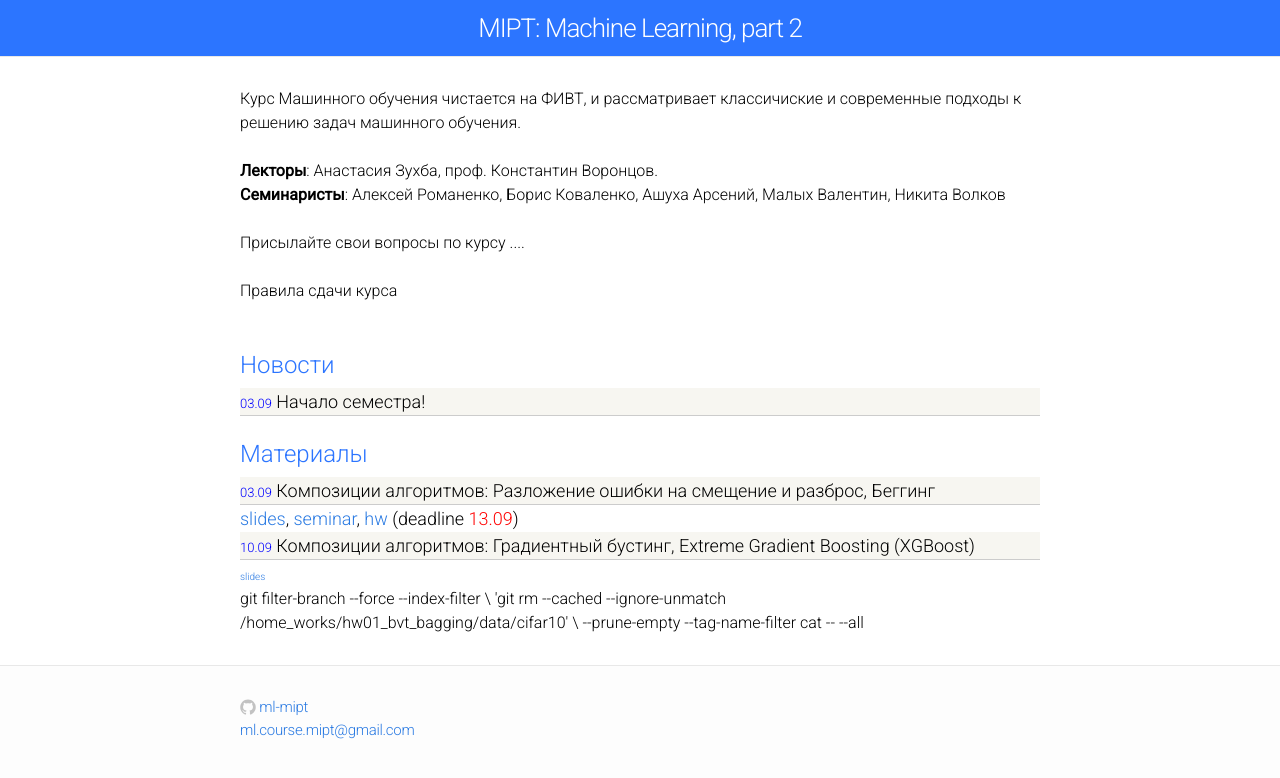
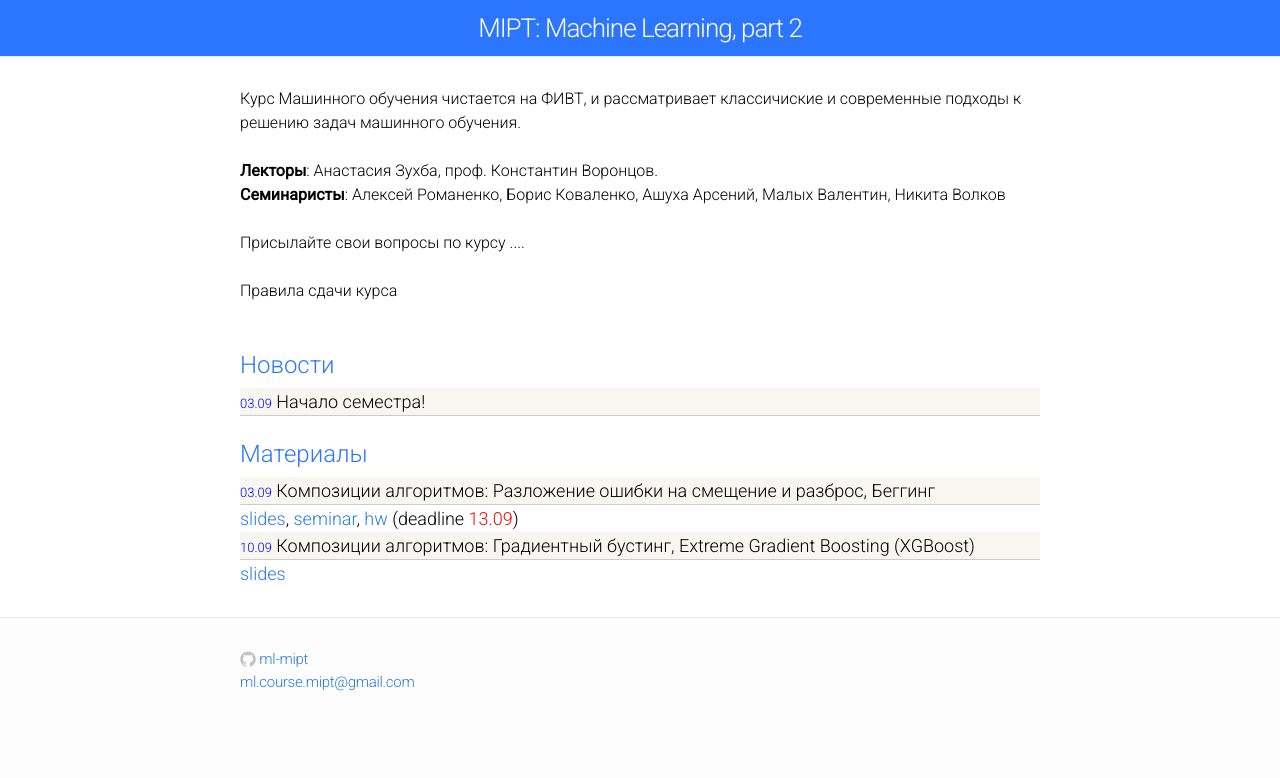
Before and after one commit to ml-mipt/old-ml-mipt.github.io, a Jekyll site: the page built from index.html, in a window 1280 px wide. Shown: the top 778 px of the page. Built offline with Jekyll 4.4.1, drawn with Linux system fonts in a browser that asks for light colours.

Commit message:
seminar 1: camera ready version

```diff
--- a/index.html
+++ b/index.html
@@ -38,12 +38,8 @@ layout: default
       <font size="2" color="blue">10.09</font> Композиции алгоритмов: Градиентный бустинг, Extreme Gradient Boosting (XGBoost)
     </div>
     <div>
-        <font size="1.5" color="red"><a href="https://github.com/ml-mipt/ml-mipt-part2/blob/master/lectures/lec2-Composition.pdf">slides</a></font>
+        <font color="red"><a href="https://github.com/ml-mipt/ml-mipt-part2/blob/master/lectures/lec2-Composition.pdf">slides</a></font>
     </div>
 
   </div>
 </div>
-
-git filter-branch --force --index-filter \
-'git rm --cached --ignore-unmatch /home_works/hw01_bvt_bagging/data/cifar10' \
---prune-empty --tag-name-filter cat -- --all
```
